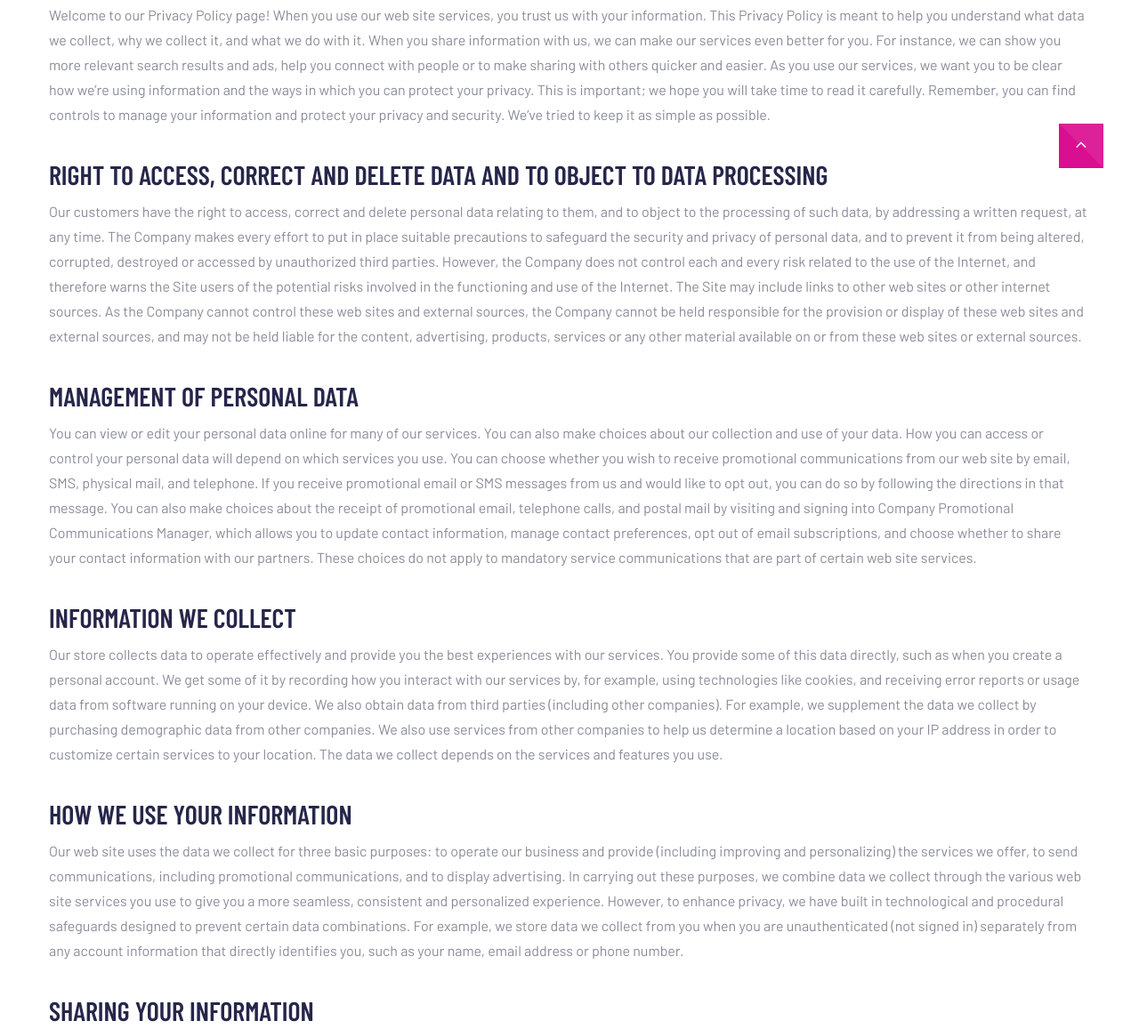
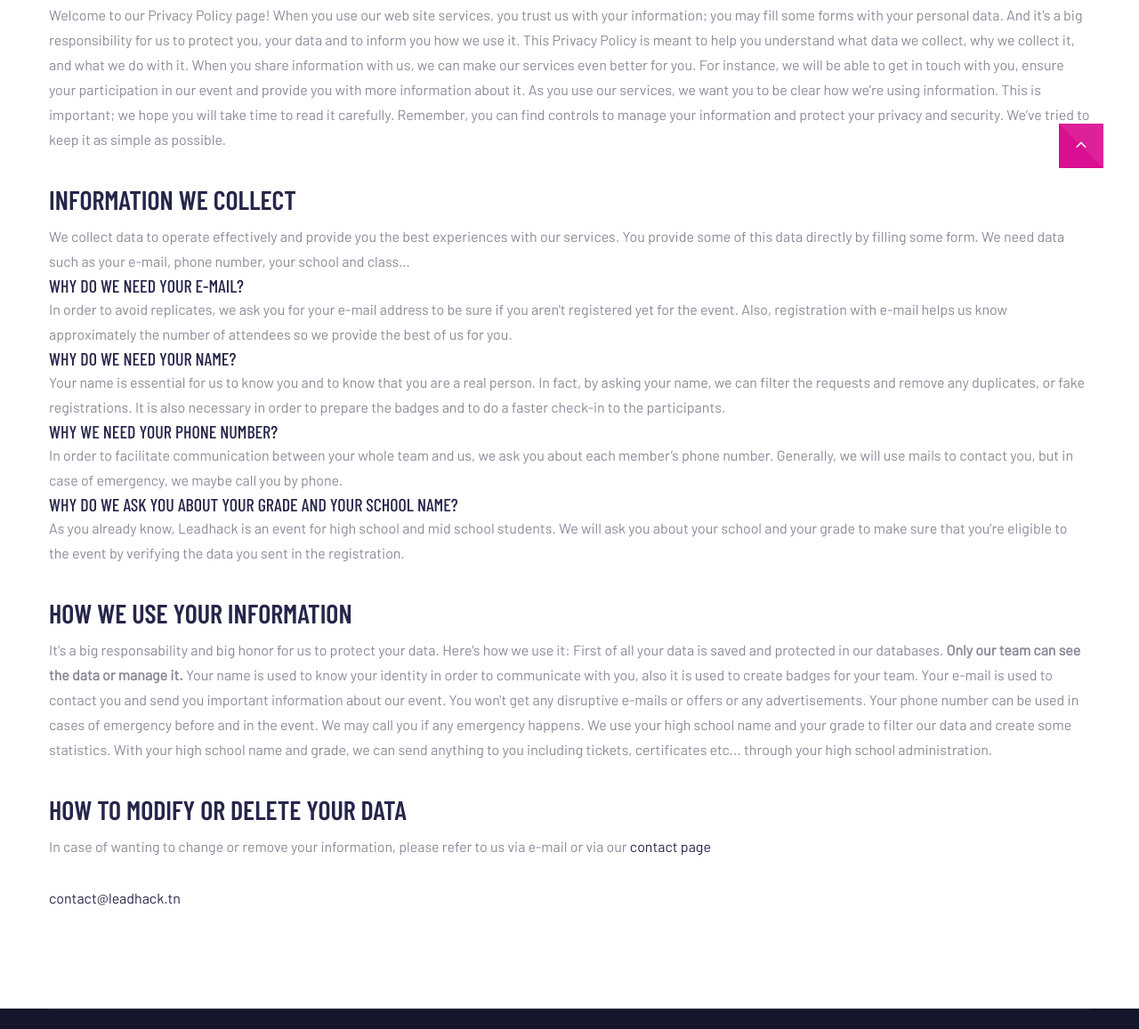
Before and after one commit to MTCLPS/mtclps.github.io, a plain HTML site: page privacy-policy.html in a window 1280 px wide. Shown: the part 671-1828 px from the top of the page at 89% size. Drawn offline with nearby package versions, Linux system fonts and the light colour scheme; a web font is replaced by a local one.

Commit message:
Update privacy-policy.html

```diff
--- a/privacy-policy.html
+++ b/privacy-policy.html
@@ -96,18 +96,26 @@
           <!--Terms list-->
           <dl class="list-terms">
             <dt class="heading-4">General information</dt>
-            <dd>Welcome to our Privacy Policy page! When you use our web site services, you trust us with your information. This Privacy Policy is meant to help you understand what data we collect, why we collect it, and what we do with it. When you share information with us, we can make our services even better for you. For instance, we can show you more relevant search results and ads, help you connect with people or to make sharing with others quicker and easier. As you use our services, we want you to be clear how we’re using information and the ways in which you can protect your privacy. This is important; we hope you will take time to read it carefully. Remember, you can find controls to manage your information and protect your privacy and security. We’ve tried to keep it as simple as possible.</dd>
-            <dt class="heading-4">Right to access, correct and delete data and to object to data processing</dt>
-            <dd>Our customers have the right to access, correct and delete personal data relating to them, and to object to the processing of such data, by addressing a written request, at any time. The Company makes every effort to put in place suitable precautions to safeguard the security and privacy of personal data, and to prevent it from being altered, corrupted, destroyed or accessed by unauthorized third parties. However, the Company does not control each and every risk related to the use of the Internet, and therefore warns the Site users of the potential risks involved in the functioning and use of the Internet. The Site may include links to other web sites or other internet sources. As the Company cannot control these web sites and external sources, the Company cannot be held responsible for the provision or display of these web sites and external sources, and may not be held liable for the content, advertising, products, services or any other material available on or from these web sites or external sources.</dd>
-            <dt class="heading-4">Management of personal data</dt>
-            <dd>You can view or edit your personal data online for many of our services. You can also make choices about our collection and use of your data. How you can access or control your personal data will depend on which services you use. You can choose whether you wish to receive promotional communications from our web site by email, SMS, physical mail, and telephone. If you receive promotional email or SMS messages from us and would like to opt out, you can do so by following the directions in that message. You can also make choices about the receipt of promotional email, telephone calls, and postal mail by visiting and signing into Company Promotional Communications Manager, which allows you to update contact information, manage contact preferences, opt out of email subscriptions, and choose whether to share your contact information with our partners. These choices do not apply to mandatory service communications that are part of certain web site services.</dd>
+            <dd>Welcome to our Privacy Policy page! When you use our web site services, you trust us with your information; you may fill some forms with your personal data. And it's a big responsibility for us to protect you, your data and to inform you how we use it. This Privacy Policy is meant to help you understand what data we collect, why we collect it, and what we do with it. When you share information with us, we can make our services even better for you. For instance, we will be able to get in touch with you, ensure your participation in our event and provide you with more information about it. As you use our services, we want you to be clear how we’re using information. This is important; we hope you will take time to read it carefully. Remember, you can find controls to manage your information and protect your privacy and security. We’ve tried to keep it as simple as possible.</dd>
+
+
             <dt class="heading-4">Information We Collect</dt>
-            <dd>Our store collects data to operate effectively and provide you the best experiences with our services. You provide some of this data directly, such as when you create a personal account. We get some of it by recording how you interact with our services by, for example, using technologies like cookies, and receiving error reports or usage data from software running on your device. We also obtain data from third parties (including other companies). For example, we supplement the data we collect by purchasing demographic data from other companies. We also use services from other companies to help us determine a location based on your IP address in order to customize certain services to your location. The data we collect depends on the services and features you use.</dd>
+            <dd>We collect data to operate effectively and provide you the best experiences with our services. You provide some of this data directly by filling some form. We need data such as your e-mail, phone number, your school and class… </dd>
+            <dd class="heading-5">Why do we need your e-mail?</dd>
+            <dd>In order to avoid replicates, we ask you for your e-mail address to be sure if you aren't registered yet for the event. Also, registration with e-mail helps us know approximately the number of attendees so we provide the best of us for you.</dd>
+            <dd class="heading-5">Why do we need your name?</dd>
+            <dd>Your name is essential for us to know you and to know that you are a real person. In fact, by asking your name, we can filter the requests and remove any duplicates, or fake registrations. It is also necessary in order to prepare the badges and to do a faster check-in to the participants.</dd>
+            <dd class="heading-5">Why we need your phone number?</dd>
+            <dd>In order to facilitate communication between your whole team and us, we ask you about each member’s phone number. Generally, we will use mails to contact you, but in case of emergency, we maybe call you by phone.</dd>
+            <dd class="heading-5">Why do we ask you about your grade and your school name?</dd>
+            <dd>As you already know, Leadhack is an event for high school and mid school students. We will ask you about your school and your grade to make sure that you’re eligible to the event by verifying the data you sent in the registration.</dd>
             <dt class="heading-4">How We Use Your Information</dt>
-            <dd>Our web site uses the data we collect for three basic purposes: to operate our business and provide (including improving and personalizing) the services we offer, to send communications, including promotional communications, and to display advertising. In carrying out these purposes, we combine data we collect through the various web site services you use to give you a more seamless, consistent and personalized experience. However, to enhance privacy, we have built in technological and procedural safeguards designed to prevent certain data combinations. For example, we store data we collect from you when you are unauthenticated (not signed in) separately from any account information that directly identifies you, such as your name, email address or phone number.</dd>
-            <dt class="heading-4">Sharing Your Information</dt>
-            <dd>We share your personal data with your consent or as necessary to complete any transaction or provide any service you have requested or authorized. For example, we share your content with third parties when you tell us to do so. When you provide payment data to make a purchase, we will share payment data with banks and other entities that process payment transactions or provide other financial services, and for fraud prevention and credit risk reduction. In addition, we share personal data among our controlled affiliates and subsidiaries. We also share personal data with vendors or agents working on our behalf for the purposes described in this statement. For example, companies we've hired to provide customer service support or assist in protecting and securing our systems and services may need access to personal data in order to provide those functions. In such cases, these companies must abide by our data privacy and security requirements and are not allowed to use personal data they receive from us for any other purpose. We may also disclose personal data as part of a corporate transaction such as a merger or sale of assets.</dd>
-          </dl><a class="privacy-link" href="mailto:#">privacy@dan-fisher.com</a>
+            <dd>It's a big responsability and big honor for us to protect your data. Here's how we use it:
+                First of all your data is saved and protected in our databases. <b>Only our team can see the data or manage it.</b>  Your name is used to know your identity in order to communicate with you, also it is used to create badges for your team. Your e-mail is used to contact you and send you important information about our event. You won't get any disruptive e-mails or offers or any advertisements. Your phone number can be used in cases of emergency before and in the event. We may call you if any emergency happens. We use your high school name and your grade to filter our data and create some statistics. With your high school name and grade, we can send anything to you including tickets, certificates etc... through your high school administration.
+                </dd>
+            <dt class="heading-4">How to modify or delete your data</dt>
+            <dd>In case of wanting to change or remove your information, please refer to us via e-mail or via our <a href="contact.html">contact page</a></dd>
+          </dl><a class="privacy-link" href="mailto:contact@leadhack.tn">contact@leadhack.tn</a>
         </div>
       </section>
 
```
